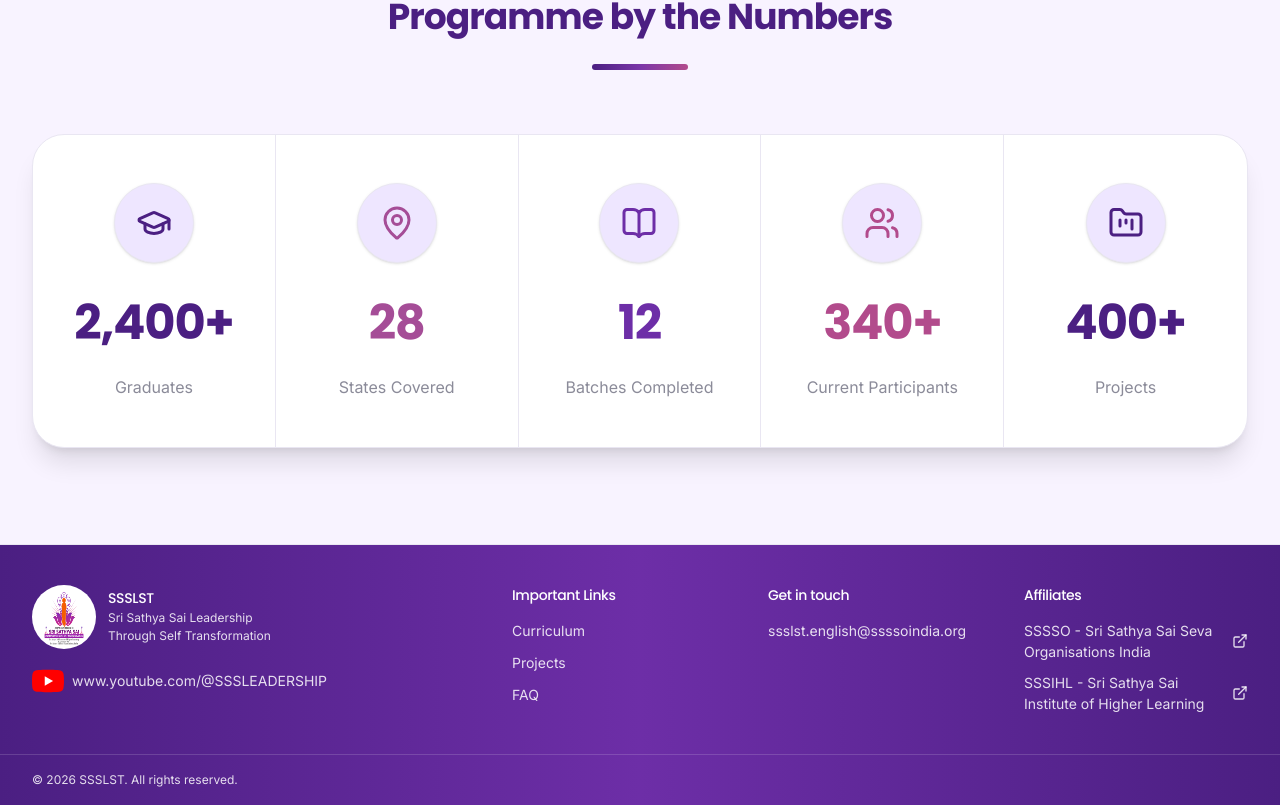
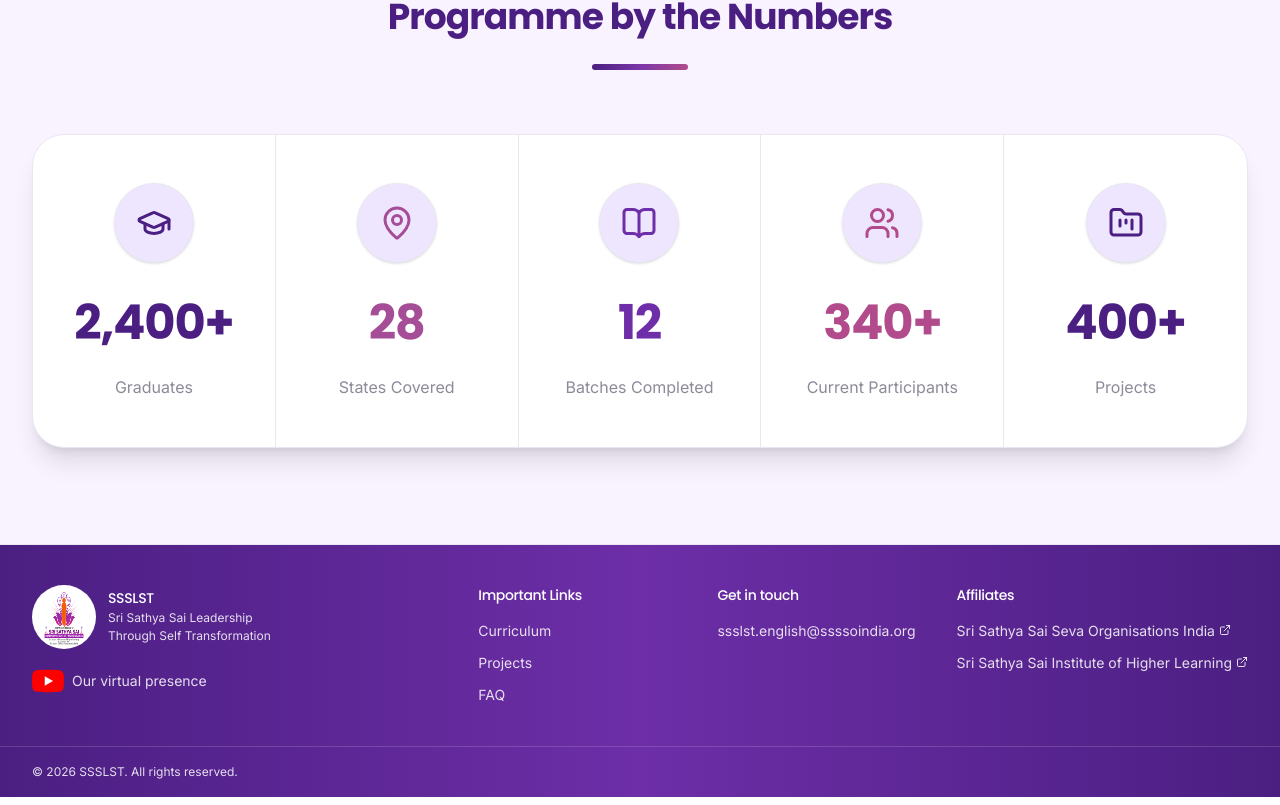
Before and after one commit to andholemoksha/SSSLST_Website, a React (Vite) app in the folder frontend/: page / in a window 1280 px wide. Shown: the part 2473-3278 px from the top of the page. Built offline with nearby package versions, Linux system fonts and the light colour scheme; no server answers.

Commit message:
footer changes

```diff
--- a/frontend/src/components/layout/Footer.jsx
+++ b/frontend/src/components/layout/Footer.jsx
@@ -40,7 +40,6 @@ function FooterLink({ link }) {
     );
   }
 
-
   if (link.type === "external") {
     return (
       <Text
@@ -50,14 +49,13 @@ if (link.type === "external") {
         rel="noopener noreferrer"
         variant="link"
         size="sm"
-      className="inline-flex items-center gap-2 text-white-light hover:text-white"
+        className="inline-flex items-center gap-1 whitespace-nowrap text-white-light hover:text-white"
       >
-      <span className="min-w-0 flex-1">{link.label}</span>
-      <ExternalLink className="h-4 w-4 shrink-0" />
+        {link.label}
+        <ExternalLink className="h-3 w-3 shrink-0" />
       </Text>
     );
   }
-
 
   return (
     <Text
@@ -120,7 +118,7 @@ export function Footer() {
               size="sm"
               className="text-white-light"
             >
-              www.youtube.com/@SSSLEADERSHIP
+              Our virtual presence
             </Text>
           </a>
         </div>
--- a/frontend/src/content/footer.js
+++ b/frontend/src/content/footer.js
@@ -28,9 +28,9 @@ export const footer = {
     {
       title: "Affiliates",
       links: [
-        { label: "SSSSO - Sri Sathya Sai Seva Organisations India", href: "https://ssssoindia.org/", type: "external" },
+        { label: "Sri Sathya Sai Seva Organisations India", href: "https://ssssoindia.org/", type: "external" },
         {
-          label: "SSSIHL - Sri Sathya Sai Institute of Higher Learning",
+          label: "Sri Sathya Sai Institute of Higher Learning",
           href: "https://www.sssihl.edu.in/",
           type: "external",
         },
```
Lines whose indentation alone changed are shown as unchanged.
